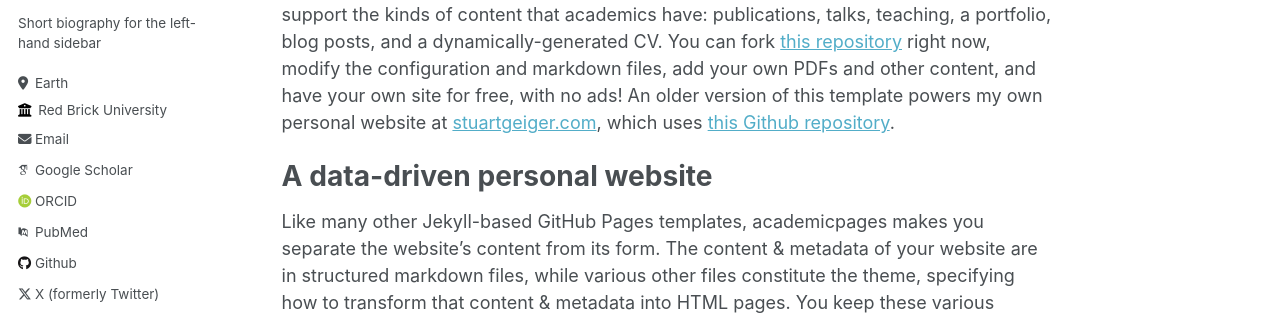
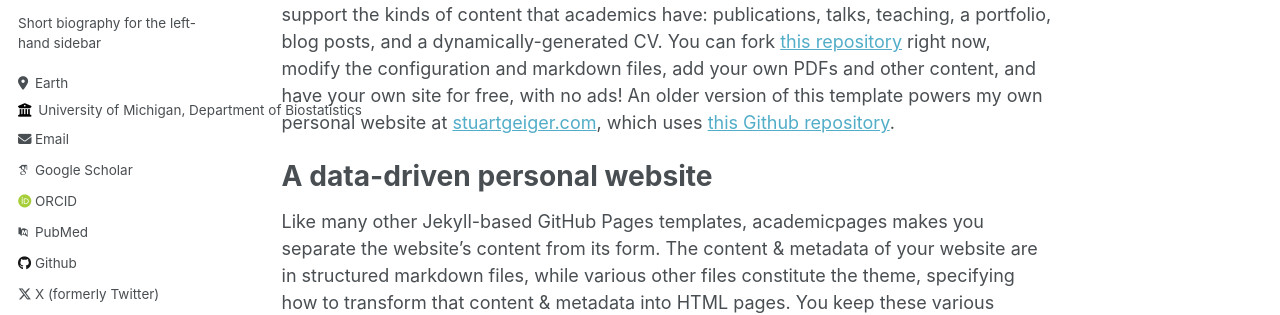
Before and after one commit to nchenderson/nchenderson.github.io, a Jekyll site: the page built from _pages/about.md, in a window 1280 px wide. Shown: the part 322-637 px from the top of the page. Built offline with Jekyll 4.4.1, drawn with Linux system fonts in a browser that asks for light colours; some web fonts are replaced.

Commit message:
fixed a elements of main page

```diff
--- a/_config.yml
+++ b/_config.yml
@@ -26,16 +26,16 @@ author:
   pronouns         : # example: "she/her"
   bio              : "Short biography for the left-hand sidebar"
   location         : "Earth"
-  employer         : "Red Brick University"
+  employer         : "University of Michigan, Department of Biostatistics"
   uri              : # URL
-  email            : "none@example.org"
+  email            : "nchender@umich.edu"
 
   # Academic websites
   arxiv            : # URL - Update with the correct link to your profile
   googlescholar    : "https://scholar.google.com/citations?user=QTRX6BgAAAAJ&hl=en&oi=sra"
   impactstory      : # URL
   orcid            : "http://orcid.org/yourorcidurl"
-  pubmed           : "https://www.ncbi.nlm.nih.gov/pubmed/?term=john+snow"
+  pubmed           : "https://www.ncbi.nlm.nih.gov/pubmed/?term=Nicholas+C.+Henderson"
   researchgate     : # URL
 
   # Repositories and software development
@@ -250,15 +250,6 @@ defaults:
       author_profile: true
       share: true
       comments: true
-  # _portfolio
-  - scope:
-      path: ""
-      type: portfolio
-    values:
-      layout: single
-      author_profile: true
-      share: true
-      comment: true
   # _talks
   - scope:
       path: ""
```
